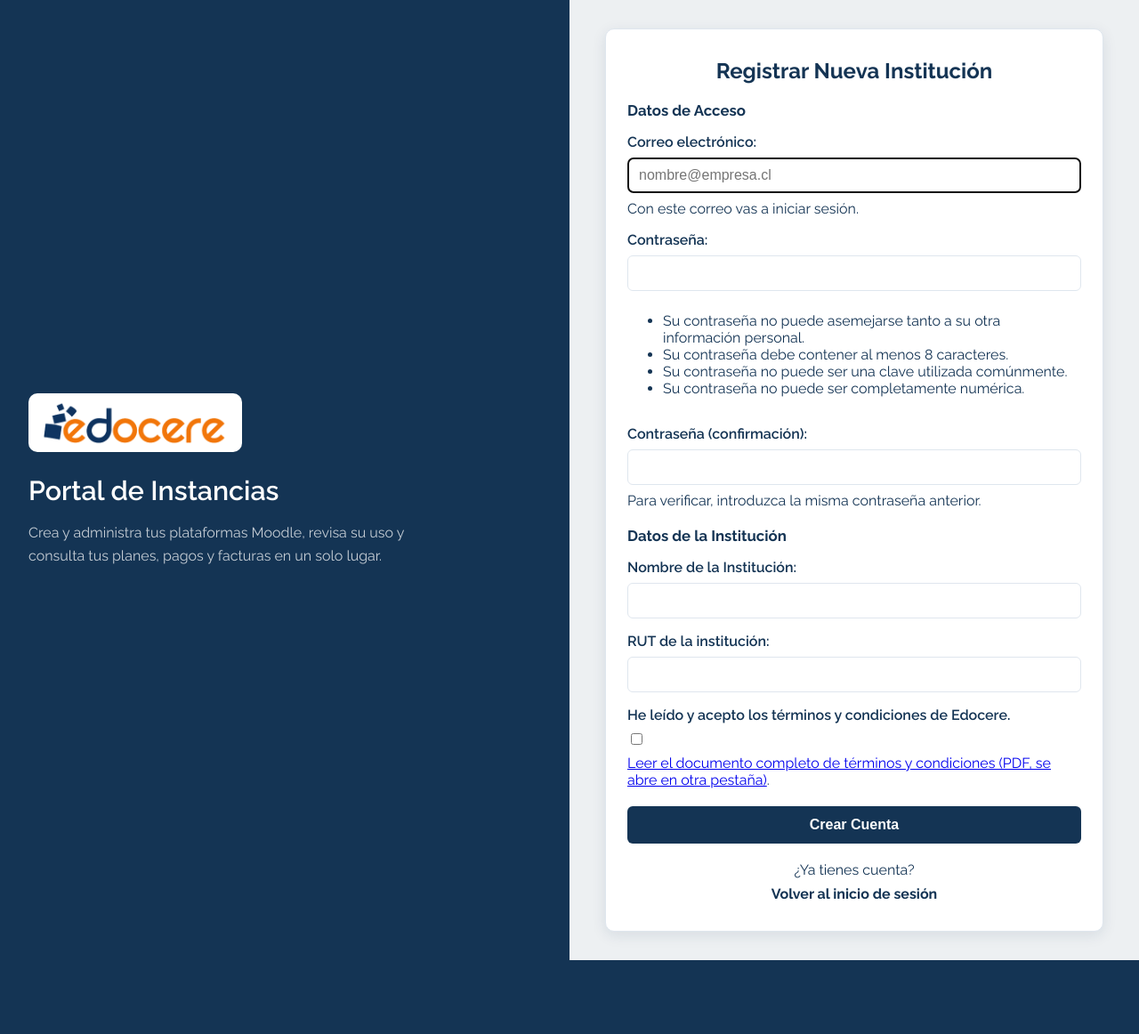
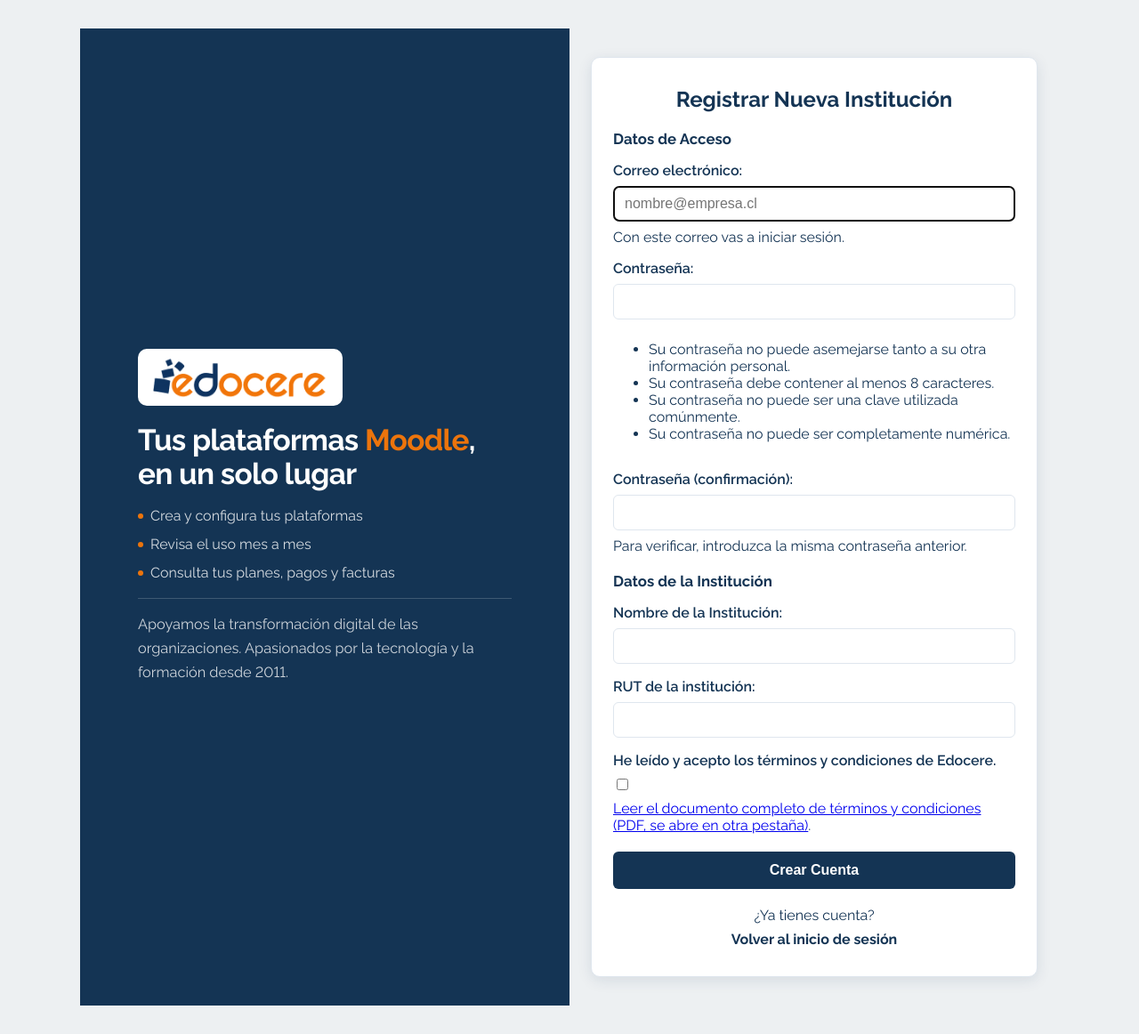
Before and after one commit to Joakorojasc/Proyecto-TI, a Django app: page /registro/ in a window 1280 px wide. Shown: the whole page at 89% size. Before the commit the page ends 1079 px from the top, so only its background shows below. Run offline with Django 5.2, Linux system fonts and the light colour scheme.

Commit message:
Centrar el contenido del portal y ajustes finales

```diff
--- a/static/css/style.css
+++ b/static/css/style.css
@@ -43,6 +43,7 @@
 body {
     margin: 0;
     font-family: "Raleway", system-ui, -apple-system, sans-serif;
+    font-variant-numeric: lining-nums;
     background-color: var(--bg-light);
     color: var(--text-dark);
 }
@@ -203,9 +204,26 @@ body {
     margin: 18px 0;
 }
 
+/* El ancho de contenido se fija una sola vez, aca. Las migas y la pantalla
+   quedan dentro del mismo contenedor, asi comparten borde izquierdo en
+   cualquier resolucion. */
+.contenido {
+    max-width: var(--ancho-contenido);
+    margin: 0 auto;
+}
+
 .main-content {
     flex: 1;
+    min-width: 0;
     padding: var(--espacio-xl);
+}
+
+/* Pantallas de formulario dentro del portal: la tarjeta va centrada en la
+   columna de contenido. No usan auth-panel, que es la pantalla partida en dos
+   del login y dejaba la tarjeta pegada a un costado. */
+.formulario-pagina {
+    display: flex;
+    justify-content: center;
 }
 
 /* Las pantallas de entrada ocupan el ancho completo: el relleno del main
@@ -228,14 +246,22 @@ body {
     color: var(--white);
     padding: var(--espacio-xl);
     display: flex;
+    align-items: center;
+    justify-content: center;
+}
+
+/* El contenido se agrupa y se centra dentro del panel. Antes quedaba pegado al
+   borde izquierdo y en un monitor ancho se veia desbalanceado. */
+.auth-marca-contenido {
+    display: flex;
     flex-direction: column;
-    justify-content: center;
     gap: var(--espacio-md);
+    width: min(100%, 420px);
 }
 
 .auth-marca .brand {
-    width: min(240px, 60%);
-    margin-bottom: var(--espacio-sm);
+    width: min(230px, 70%);
+    margin-bottom: var(--espacio-xs);
     padding: var(--espacio-sm) var(--espacio-md);
     background: var(--white);
     border-radius: var(--radio);
@@ -243,18 +269,63 @@ body {
 
 .auth-marca h2 {
     margin: 0;
-    font-size: 1.9rem;
-    font-weight: 600;
-    line-height: 1.25;
+    font-size: clamp(1.8rem, 2.6vw, 2.4rem);
+    font-weight: 700;
+    letter-spacing: -0.02em;
+    line-height: 1.15;
     color: var(--white);
-    max-width: 18ch;
+}
+
+/* Una palabra del titular en naranjo: da color sin recargar el panel. */
+.auth-marca h2 span {
+    color: var(--edocere-orange);
 }
 
 .auth-marca p {
     margin: 0;
-    color: rgba(255, 255, 255, 0.75);
-    max-width: 44ch;
-    line-height: 1.6;
+    color: rgba(255, 255, 255, 0.78);
+    font-size: 1.02rem;
+    line-height: 1.65;
+}
+
+/* Lo que se puede hacer, en lineas cortas en vez de un parrafo corrido. Cada
+   una lleva una marca naranja a la izquierda. */
+.auth-marca-puntos {
+    margin: 0;
+    padding: 0;
+    list-style: none;
+    display: flex;
+    flex-direction: column;
+    gap: var(--espacio-sm);
+}
+
+.auth-marca-puntos li {
+    display: flex;
+    align-items: baseline;
+    gap: var(--espacio-sm);
+    color: rgba(255, 255, 255, 0.82);
+    font-size: 1rem;
+    line-height: 1.5;
+}
+
+.auth-marca-puntos li::before {
+    content: "";
+    flex-shrink: 0;
+    width: 6px;
+    height: 6px;
+    border-radius: 50%;
+    background: var(--edocere-orange);
+    transform: translateY(-2px);
+}
+
+/* Linea de marca al pie del panel, separada del resto. */
+.auth-marca-lema {
+    margin-top: var(--espacio-sm);
+    padding-top: var(--espacio-md);
+    border-top: 1px solid rgba(255, 255, 255, 0.18);
+    color: rgba(255, 255, 255, 0.6);
+    font-size: 0.9rem;
+    line-height: 1.5;
 }
 
 .auth-formulario {
--- a/templates/base.html
+++ b/templates/base.html
@@ -42,13 +42,15 @@
         {% endif %}
 
         <main class="main-content">
-            <div id="global-error">Ocurrió un error al procesar la solicitud.</div>
-            <div id="global-loader">Cargando...</div>
+            <div class="contenido">
+                <div id="global-error">Ocurrió un error al procesar la solicitud.</div>
+                <div id="global-loader">Cargando...</div>
 
-            {# Cada pantalla declara su ruta; la última entrada va sin enlace. #}
-            {% block migas %}{% endblock migas %}
+                {# Cada pantalla declara su ruta; la última entrada va sin enlace. #}
+                {% block migas %}{% endblock migas %}
 
-            {% block content %}{% endblock content %}
+                {% block content %}{% endblock content %}
+            </div>
         </main>
     </div>
 </body>
--- a/templates/instancias/crear.html
+++ b/templates/instancias/crear.html
@@ -1,7 +1,7 @@
 {% extends "base.html" %}
 
 {% block content %}
-<section class="auth-panel">
+<section class="formulario-pagina">
     <div class="auth-card auth-card-wide">
         <h2>Configura tu instancia</h2>
         <p>Cliente: {{ cliente.razon_social }}</p>
--- a/templates/instancias/editar.html
+++ b/templates/instancias/editar.html
@@ -12,7 +12,7 @@
 {% endblock migas %}
 
 {% block content %}
-<section class="auth-panel">
+<section class="formulario-pagina">
     <div class="auth-card auth-card-wide">
         <h2>Editar instancia</h2>
 
--- a/templates/registro.html
+++ b/templates/registro.html
@@ -6,10 +6,22 @@
 {% block content %}
 <div class="auth-panel">
     <div class="auth-marca">
-        <span class="brand"><img src="{% static 'img/edocere-logo.png' %}" alt="Edocere"></span>
-        <h2>Portal de Instancias</h2>
-        <p>Crea y administra tus plataformas Moodle, revisa su uso y consulta tus
-        planes, pagos y facturas en un solo lugar.</p>
+        <div class="auth-marca-contenido">
+            <span class="brand"><img src="{% static 'img/edocere-logo.png' %}" alt="Edocere"></span>
+
+            <h2>Tus plataformas <span>Moodle</span>, en un solo lugar</h2>
+
+            <ul class="auth-marca-puntos">
+                <li>Crea y configura tus plataformas</li>
+                <li>Revisa el uso mes a mes</li>
+                <li>Consulta tus planes, pagos y facturas</li>
+            </ul>
+
+            <p class="auth-marca-lema">
+                Apoyamos la transformación digital de las organizaciones.
+                Apasionados por la tecnología y la formación desde 2011.
+            </p>
+        </div>
     </div>
     <div class="auth-formulario">
     <div class="auth-card auth-card-wide">
--- a/templates/seleccionar_plan.html
+++ b/templates/seleccionar_plan.html
@@ -19,7 +19,7 @@
         <div class="client-summary">
             <!-- <span class="client-badge">Cliente</span> -->
             <h3>{{ cliente.razon_social }}</h3>
-            <p>{{ cliente.rut }}</p>
+            <p>{{ cliente.rut_formateado }}</p>
         </div>
 
         <form method="post" class="plan-form">
@@ -30,7 +30,7 @@
 
                 <div class="plan-grid">
                     {% for section in form.plan_sections %}
-                    <div class="plan-section{% if section.key == 'Personalizado' %} plan-section-personalizado{% endif %}">
+                    <div class="plan-section plan-section--{{ section.key|lower }}{% if section.key == 'Personalizado' %} plan-section-personalizado{% endif %}">
                         <div class="plan-section-header">
                             <h3>{{ section.title }}</h3>
                             <p>{{ section.description }}</p>
@@ -66,7 +66,7 @@
             </center>
             <div class="plan-section plan-section-personalizado">
                         <div class="plan-section-header">
-                            <h3>Plan personalizado</h3>
+                            <h3>Plan personalizado <span class="plan-nota">para empresas con necesidades mayores</span></h3>
                             <p>Si los planes que ofrecemos no se ajustan a tus necesidades y te has comunicado con nosotros para acceder a un plan personalizado, presiona aquí:</p>
                         </div>
                         <button type="submit" class="btn-primary" name="personalized_plan" value="1">Tengo un plan personalizado</button>
```
Also changed, not shown: other parts of static/css/style.css (+48 -16 lines), apps/core/tests/test_home.py (+23 -0 lines), templates/inicio.html (+4 -4 lines), templates/login.html (+16 -4 lines).
